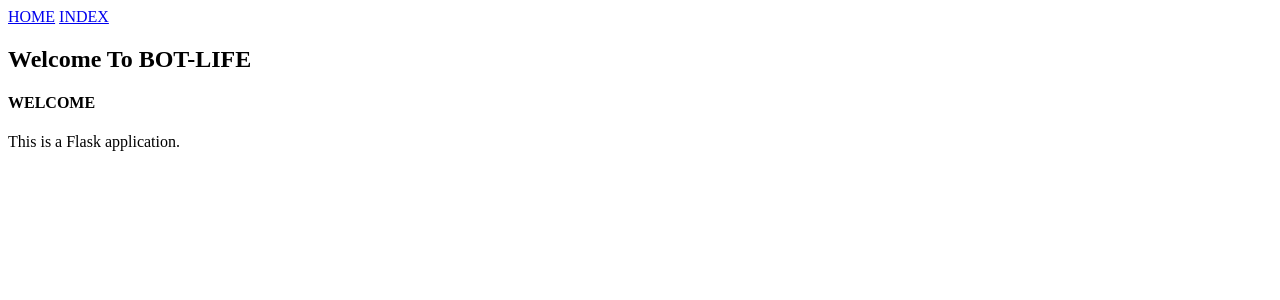
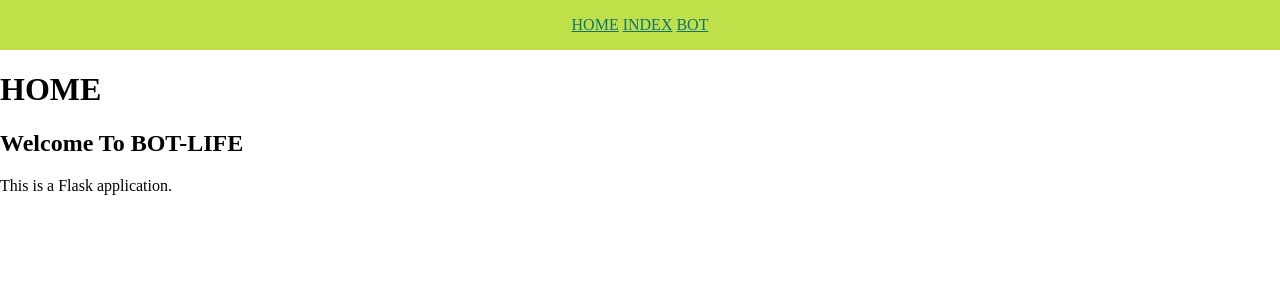
Before and after one commit to kyleamonleo/chatbot, a Flask app: page /home in a window 1280 px wide. Shown: the top 300 px of the page. Run offline with Flask 2, Linux system fonts and the light colour scheme; parts of the project's set-up code (start-up, migrations or seed data) failed here and were passed over.

Commit message:
bot frontend says

```diff
--- a/server.py
+++ b/server.py
@@ -1,6 +1,6 @@
 
 from fastapi import FastAPI
-from flask import Flask, jsonify, request,send_file, render_template, make_response
+from flask import Flask, jsonify, request,send_file, render_template, make_response, redirect, url_for
 import bot
 
 # app = FastAPI()
@@ -27,9 +27,16 @@ app = Flask(__name__)
 #     text = bot.ApiChat(name)
 #     return jsonify({"message": text})
 
-@app.route('/<name>')
-def hello_world(name):
-    return render_template('index.html', name=name)
+@app.route('/bot', methods=['POST', 'GET'])
+def hello_world():
+    if request.method == 'POST':
+        txt = request.form['nm']
+
+        bot_said =bot.ApiChat(txt)
+        return render_template('bot.html', name=bot_said)
+
+    else:
+        return render_template('bot.html')
 
 @app.route('/')
 def Index():
--- a/templates/home.html
+++ b/templates/home.html
@@ -2,13 +2,17 @@
 <html>
 
 <head>
-    <title>FlaskTest</title>
+    <title>Chat bot</title>
 </head>
-{% extends 'index.html' %}
+
 
 <body>
+    {% include 'nav.html' %}
+
+    {% block content %}
+    {% endblock %}
+    <h1>HOME</h1>
     <h2>Welcome To BOT-LIFE</h2>
-    <h4>WELCOME {{name}}</h4>
  <!-- this section can be replaced by a child document -->
 
 <p>This is a Flask application.</p>
--- a/templates/index.html
+++ b/templates/index.html
@@ -2,14 +2,17 @@
 <html>
 
 <head>
-    <title>FlaskTest</title>
+    <title>Chat Bot</title>
 </head>
-<nav>
-    <a href="/home">HOME</a>
-    <a href="/index">INDEX</a>
-</nav>
+
 
 <body>
+    {% include 'nav.html' %}
+
+    {% block content %}
+    {% endblock %}
+
+    <h1>INDEX</h1>
     <h2>Welcome To BOT-LIFE</h2>
     <h4>WELCOME {{name}}</h4>
  <!-- this section can be replaced by a child document -->
--- /dev/null
+++ b/templates/nav.html
@@ -0,0 +1,29 @@
+<style>
+    body {
+        margin: 0;
+        padding: 0;
+    }
+
+    div{
+        background: rgba(167, 212, 2, 0.719);
+        color: #10386d;
+        width: 100%;
+        height: 50px;
+        line-height: 50px;
+        text-align: center;
+    }
+
+    a{
+        color: rgb(14, 116, 116);
+
+
+    }
+</style>
+
+<div>
+        <a href="/home">HOME</a>
+
+        <a href="/">INDEX</a>
+        <a href="/bot">BOT</a>
+
+</div>
```
Also changed, not shown: templates/bot.html (added, +30 -0 lines).
